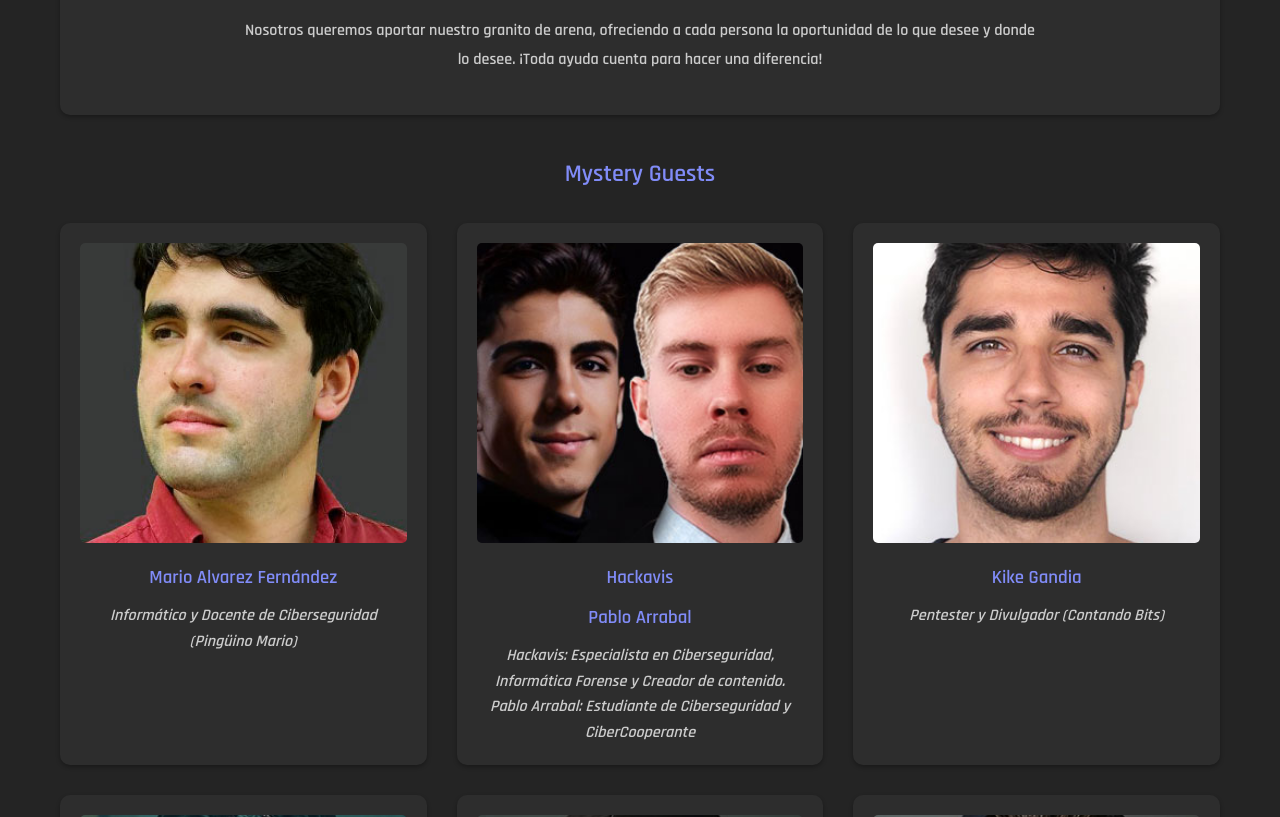
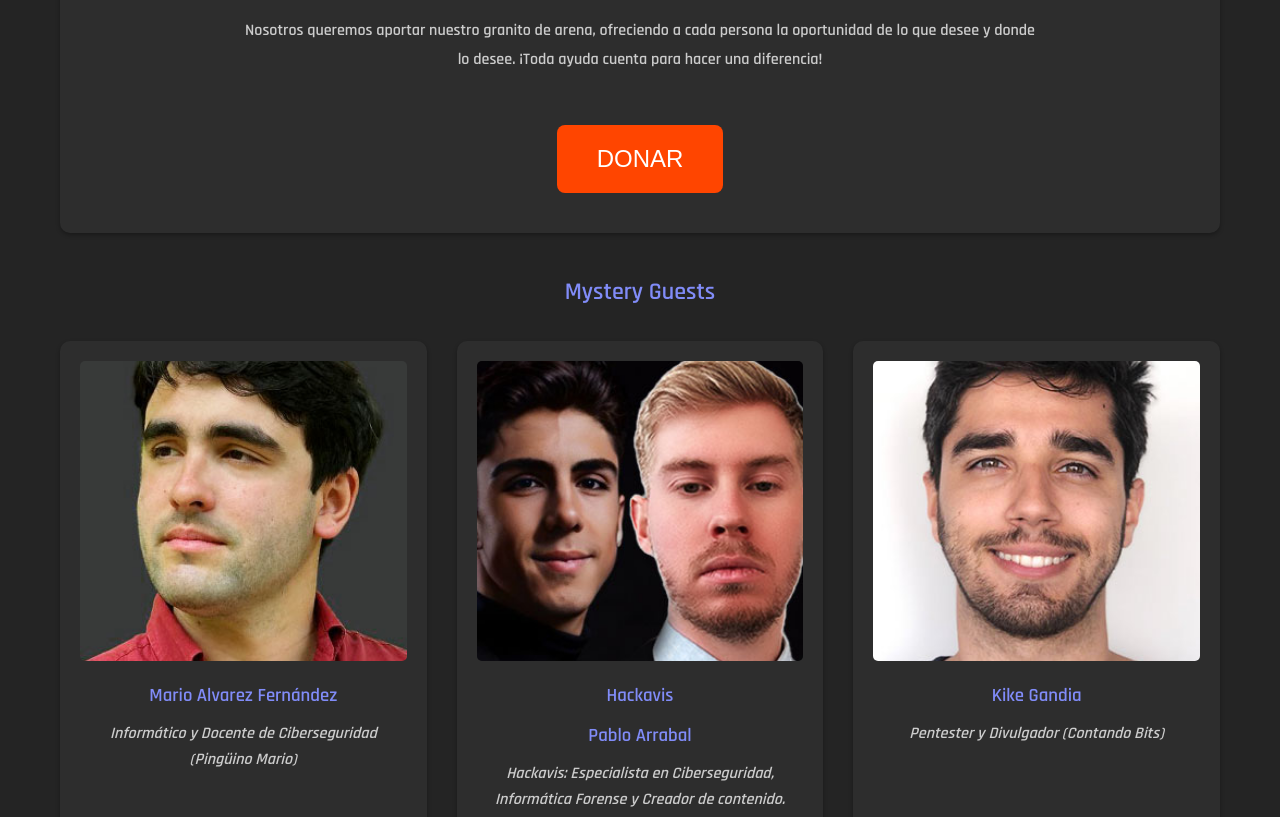
Before and after one commit to influencercon/home, a website built with Vite: page index.html in a window 1280 px wide. Shown: the part 1104-1921 px from the top of the page. Built offline with nearby package versions, Linux system fonts and the light colour scheme.

Commit message:
Update index.html

```diff
--- a/index.html
+++ b/index.html
@@ -60,7 +60,16 @@
         <section class="description charity-section">
             <h2>🐾 Unidos por Ellos: Ayuda Animal Esta Navidad 🎄</h2>
             <p>La intención de esta edición es ayudar a los animales durante la Navidad. Tras el accidente causado por la DANA, se ha brindado mucha ayuda a las personas afectadas, pero también es importante apoyar a las protectoras de animales.</p>
-            <p>Nosotros queremos aportar nuestro granito de arena, ofreciendo a cada persona la oportunidad de  lo que desee y donde lo desee. ¡Toda ayuda cuenta para hacer una diferencia!</p>
+            <p>Nosotros queremos aportar nuestro granito de arena, ofreciendo a cada persona la oportunidad de lo que desee y donde lo desee. ¡Toda ayuda cuenta para hacer una diferencia!</p>
+
+            <!-- Botón "DONAR" -->
+            <div class="donate-button" style="margin-top: 50px; text-align: center;">
+                <a href="https://www.instagram.com/p/DByS9ATq6bv/?img_index=1" target="_blank">
+                    <button style="font-size: 1.5rem; padding: 20px 40px; background-color: #ff4500; color: white; border: none; border-radius: 8px; cursor: pointer; transition: background-color 0.3s ease;">
+                        DONAR
+                    </button>
+                </a>
+            </div>
         </section>
 
         <!-- Resto del código sigue igual -->
```
